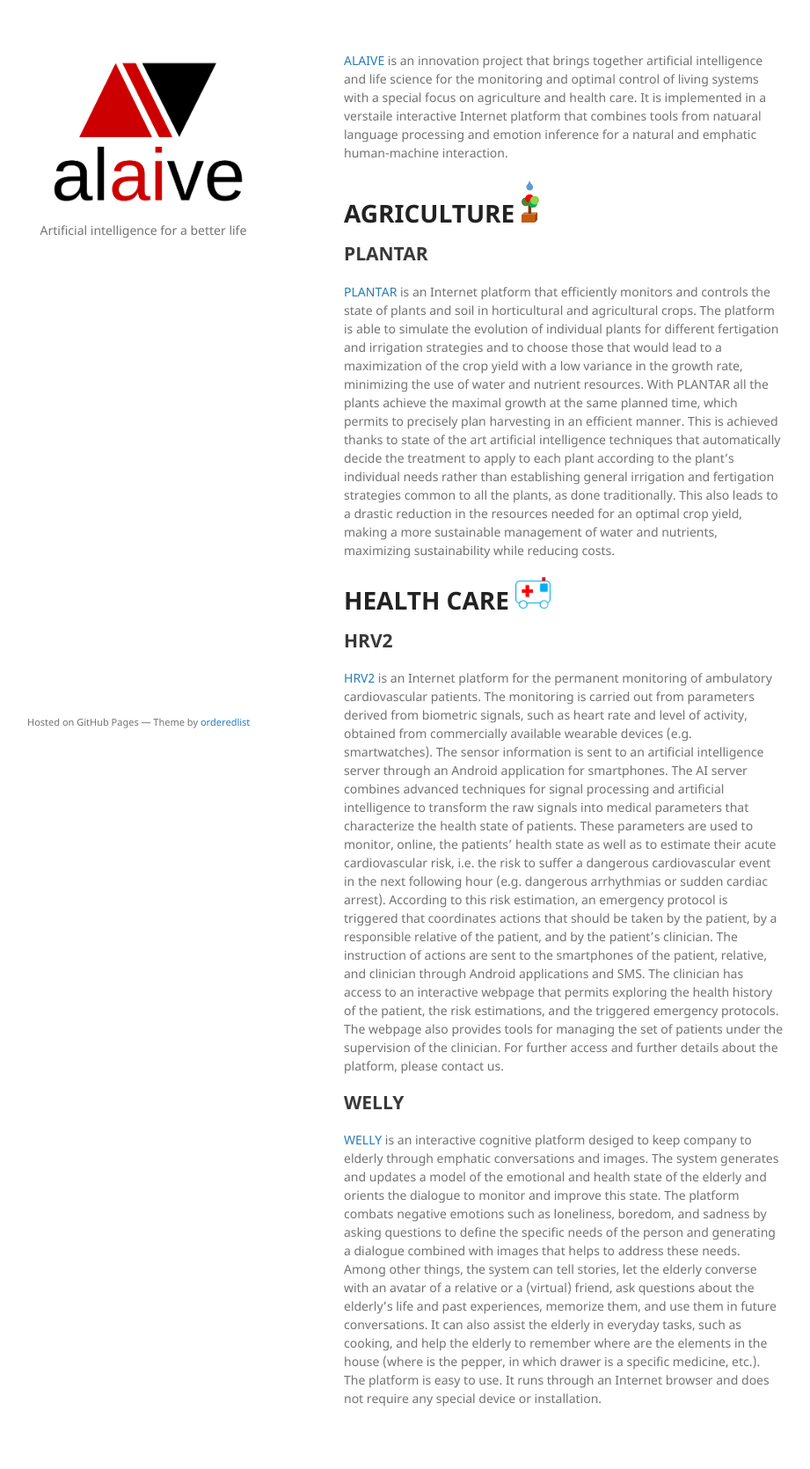
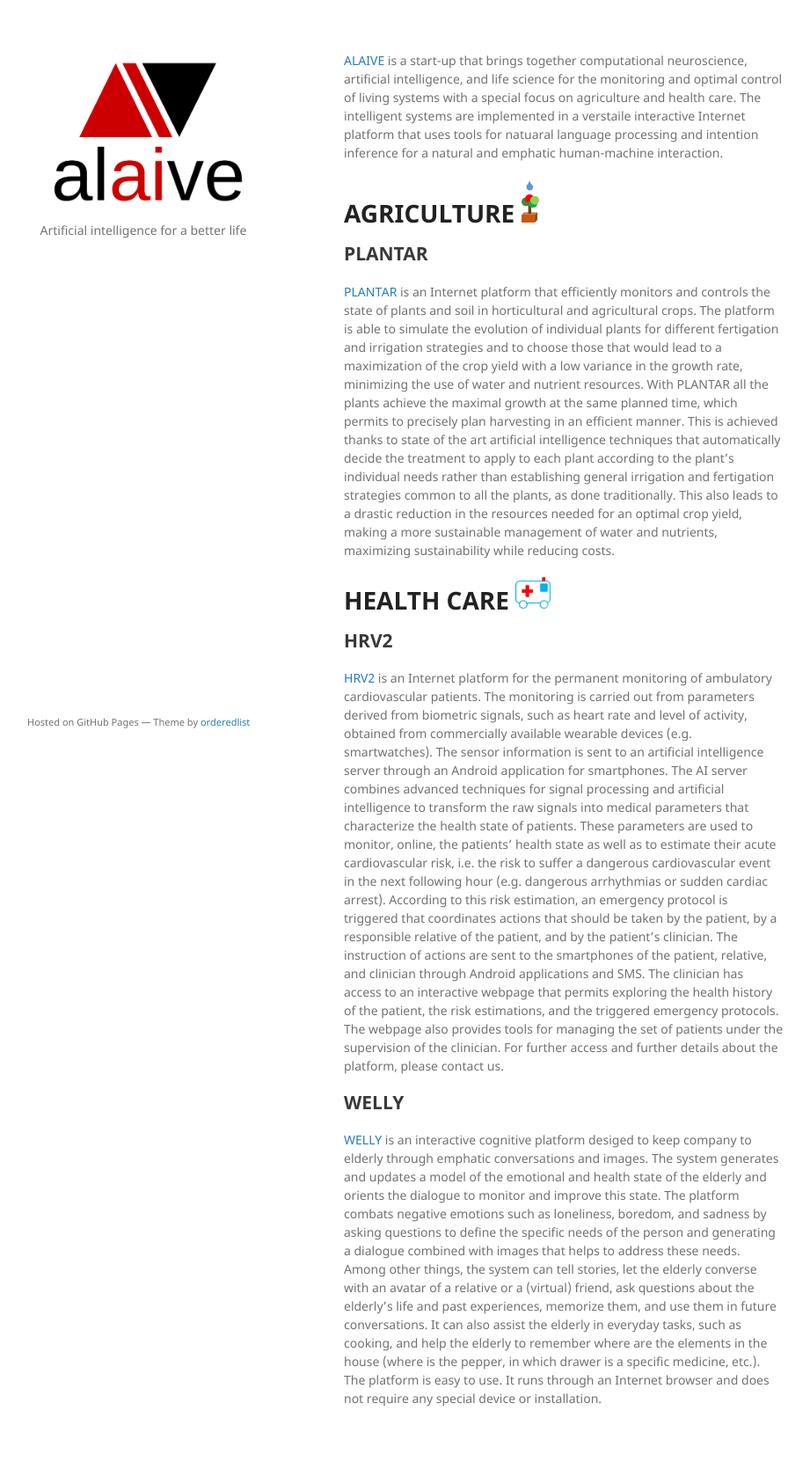
Before and after one commit to alaive/alaive.github.io, a Jekyll site: the page built from index.md, in a window 1280 px wide. Shown: the whole page at 88% size, without its empty margins (179-1100 px from the left). Built offline with Jekyll 4.4.1, drawn with Linux system fonts in a browser that asks for light colours; the repository's description, which GitHub fills in, is left out.

Commit message:
Update index.md

```diff
--- a/index.md
+++ b/index.md
@@ -2,7 +2,7 @@
 layout: default
 ---
 
-[ALAIVE](https://www.snic.de/alaive/) is an innovation project that brings together artificial intelligence and life science for the monitoring and optimal control of living systems with a special focus on agriculture and health care. It is implemented in a verstaile interactive Internet platform that combines tools from natuaral language processing and emotion inference for a natural and emphatic human-machine interaction.
+[ALAIVE](https://www.snic.de/alaive/) is a start-up that brings together computational neuroscience, artificial intelligence, and life science for the monitoring and optimal control of living systems with a special focus on agriculture and health care. The intelligent systems are implemented in a verstaile interactive Internet platform that uses tools for natuaral language processing and intention inference for a natural and emphatic human-machine interaction.
 
 
 
```
